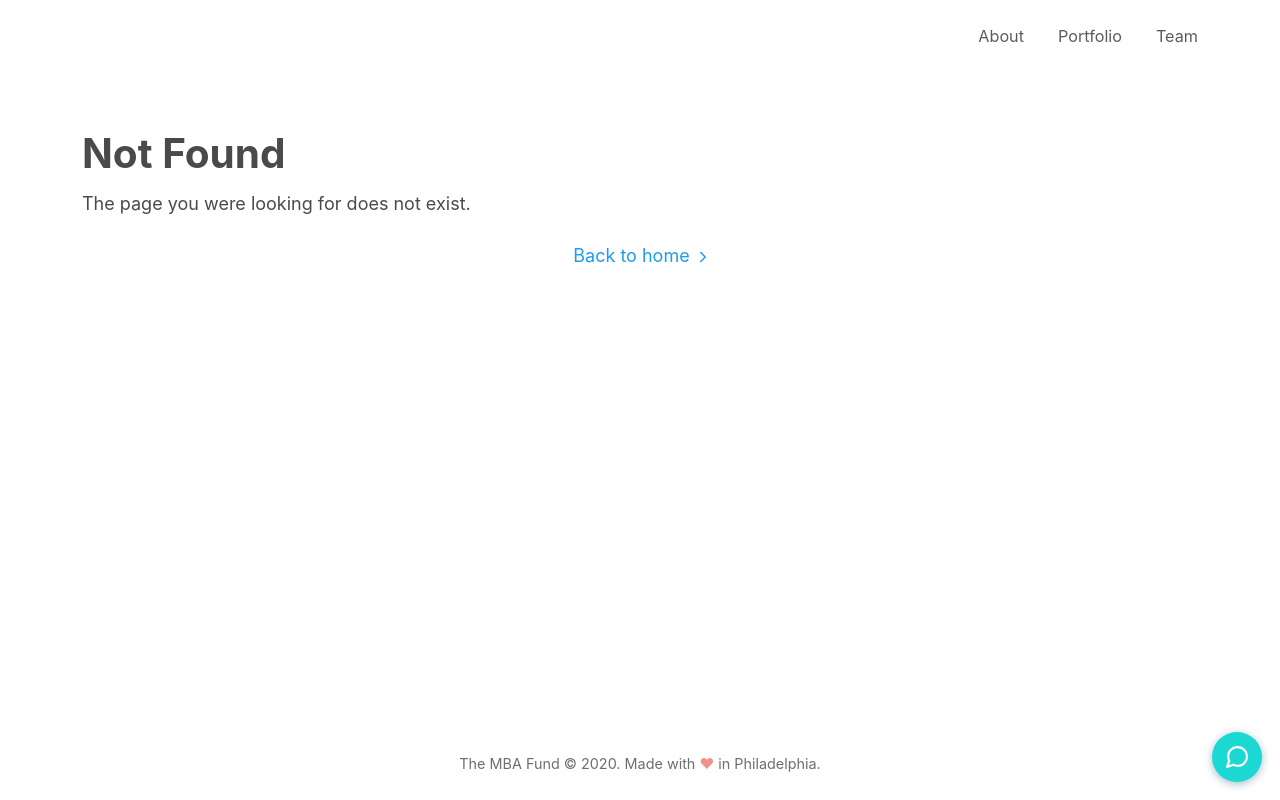
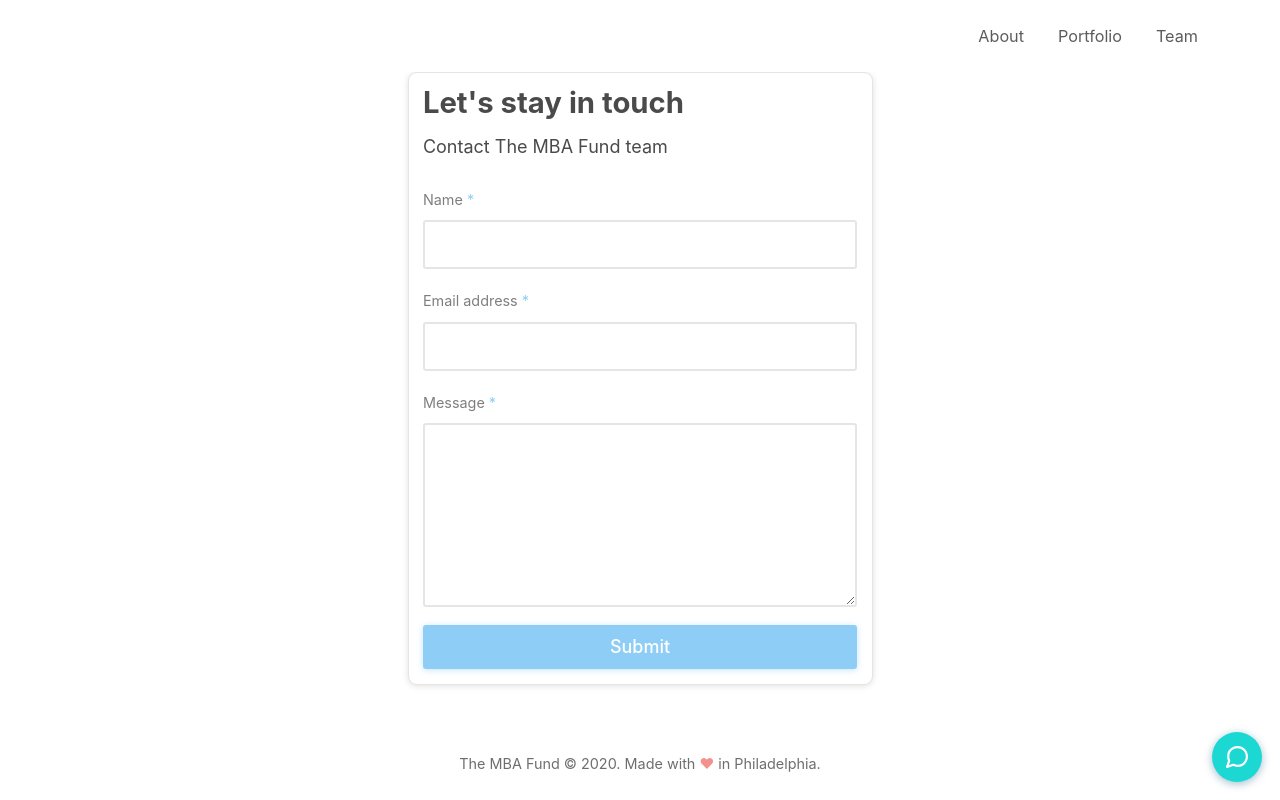
Before and after one commit to valenciafu/thembafund, a Gatsby site: page /contact in a window 1280 px wide. Before the commit this address had no page. Built offline with nearby package versions, Linux system fonts and the light colour scheme; Gatsby itself is replaced by a stand-in of ours.

Commit message:
contact pg

```diff
--- /dev/null
+++ b/src/components/misc/Contact.tsx
@@ -0,0 +1,106 @@
+import React from 'react'
+import { MAILCHIMP_SUBSCRIBE_ROUTE } from '../../constants/routes'
+import { ThinContainer, BtnInput, Input, H2, Card, P } from '../../shared'
+import { M0 } from '../../constants/measurements'
+
+const FORMSPREE_API = 'https://formspree.io/xnqvpvdq'
+
+interface IMailchimpState {
+  NAME: string
+  EMAIL: string
+  MESSAGE: string
+}
+
+export class Contact extends React.Component<{}, IMailchimpState> {
+  constructor(props: {}) {
+    super(props)
+    this.state = {
+      NAME: '',
+      EMAIL: '',
+      MESSAGE: '',
+    }
+  }
+
+  private isDisabled() {
+    const { EMAIL } = this.state
+    return !EMAIL
+  }
+
+  private handleChange(event: React.ChangeEvent<HTMLInputElement>) {
+    event.preventDefault()
+    const { name, value } = event.target
+    const updates = {
+      [name]: value,
+    } as Pick<IMailchimpState, 'FNAME' | 'LNAME' | 'EMAIL'>
+    this.setState(updates)
+  }
+
+  public render() {
+    const { NAME, EMAIL, MESSAGE } = this.state
+    const isDisabled = this.isDisabled()
+    return (
+      <ThinContainer>
+        <Card bordered shaded>
+          <H2 mb2>Let's stay in touch</H2>
+          <P>Contact The MBA Fund team</P>
+          <form
+            id={FORMSPREE_API}
+            action={FORMSPREE_API}
+            method="post"
+            noValidate
+            style={{ marginBottom: M0 }}
+            target="_blank"
+          >
+            <div>
+              <Input
+                label="Name"
+                value={NAME}
+                type="text"
+                name="NAME"
+                id="NAME"
+                required
+                onChange={e =>
+                  this.handleChange(e as React.ChangeEvent<HTMLInputElement>)
+                }
+              />
+            </div>
+            <div>
+              <Input
+                label="Email address"
+                value={EMAIL}
+                type="email"
+                name="EMAIL"
+                id="email"
+                required={true}
+                onChange={e =>
+                  this.handleChange(e as React.ChangeEvent<HTMLInputElement>)
+                }
+              />
+            </div>
+            <div>
+              <Input
+                isTextarea
+                label="Message"
+                value={MESSAGE}
+                name="MESSAGE"
+                id="message"
+                required={true}
+                onChange={e =>
+                  this.handleChange(e as React.ChangeEvent<HTMLInputElement>)
+                }
+              />
+            </div>
+            <BtnInput
+              fullWidth
+              marginBottom={M0}
+              disabled={isDisabled}
+              type="submit"
+              value="Submit"
+              name="subscribe"
+            />
+          </form>
+        </Card>
+      </ThinContainer>
+    )
+  }
+}
--- a/src/components/misc/Feedback.tsx
+++ b/src/components/misc/Feedback.tsx
@@ -8,7 +8,7 @@
   OUTLINE,
 } from '../../constants/colors'
 import { maxWidth, PHONE } from '../../constants/measurements'
-import { FEEDBACK_ROUTE } from '../../constants/routes'
+import { CONTACT_ROUTE } from '../../constants/routes'
 import { MessageIcon } from '../../shared'
 
 const DIAMETER = '2.8rem'
@@ -51,8 +51,8 @@
 
 export const Feedback = (): JSX.Element => (
   <FeedbackLink
-    href={FEEDBACK_ROUTE}
-    title="Feedback"
+    href={CONTACT_ROUTE}
+    title="Contact"
     target="_blank"
     rel="noopener noreferrer"
   >
--- a/src/constants/routes.ts
+++ b/src/constants/routes.ts
@@ -3,6 +3,7 @@
 export const ABOUT_ROUTE = '/about'
 export const PORTFOLIO_ROUTE = '/portfolio'
 export const TEAM_ROUTE = '/team'
+export const CONTACT_ROUTE = '/contact'
 
 // External
-export const FEEDBACK_ROUTE = 'https://airtable.com/shrEMPTjUWRL24hAI'
+// export const FEEDBACK_ROUTE = 'https://airtable.com/shrEMPTjUWRL24hAI'
--- /dev/null
+++ b/src/pages/contact.tsx
@@ -0,0 +1,15 @@
+import React from 'react'
+import styled from 'styled-components'
+
+import Layout from '../components/Layout'
+import SEO from '../components/SEO'
+import { Contact } from '../components/misc/Contact'
+
+const ContactPage = (): React.ReactElement => (
+	<Layout>
+		<SEO title="Contact" />
+		<Contact />
+	</Layout>
+)
+
+export default ContactPage
--- a/src/shared/Input.tsx
+++ b/src/shared/Input.tsx
@@ -142,7 +142,7 @@
         <TextareaTag
           onChange={handleChange}
           id={props.name}
-          rows={rows || 10}
+          rows={rows || 6}
           required={required}
           {...props}
         />
```
